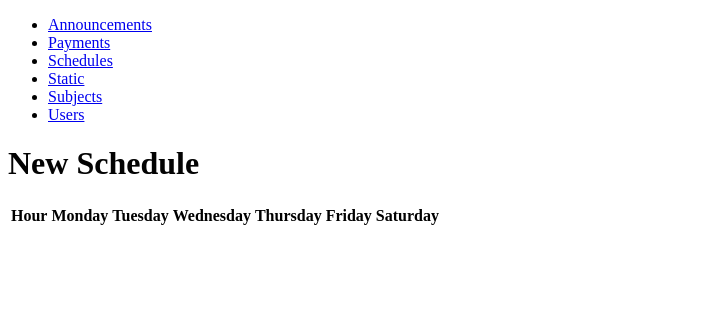
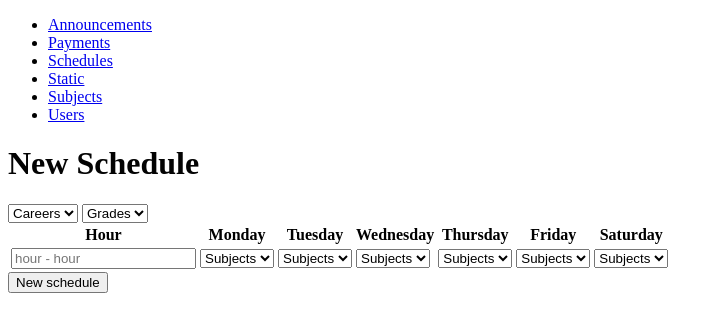
Before and after one commit to miltonparedes/campus, a Django app: template templates/schedules/add.html in a window 1280 px wide. Shown: the top 332 px of the page, without its empty margins (0-723 px from the left). Run offline with Django 3.2, Linux system fonts and the light colour scheme; the template is opened without the code that fills it, so the values that code supplies are empty; style sheets or scripts are compiled from the project's sources; some libraries are stand-ins or nearby versions.

Commit message:
schedule update

```diff
--- a/templates/schedules/add.html
+++ b/templates/schedules/add.html
@@ -1,12 +1,19 @@
 {% extends '_layouts/base.html' %}
 
-{% block tittle %} Schedules {% endblock %}
+{% block title %} Schedules {% endblock %}
 
 {% block content %}
  <div class="">
   <h1>New Schedule</h1>
  </div>
  <div class="">
+  <select class="" name="">
+   <option value="">Careers</option>
+  </select>
+  <select class="" name="">
+   <option value="">Grades</option>
+  </select>
+  <form class="" action="index.html" method="post">
    <table>
     <tr>
      <th>Hour</th>
@@ -18,9 +25,43 @@
      <th>Saturday</th>
     </tr>
     <tr>
-
+     <td>
+      <input type="text" name="" value="" placeholder="hour - hour">
+     </td>
+     <td>
+      <select class="" name="">
+       <option value="">Subjects</option>
+      </select>
+     </td>
+     <td>
+      <select class="" name="">
+       <option value="">Subjects</option>
+      </select>
+     </td>
+     <td>
+      <select class="" name="">
+       <option value="">Subjects</option>
+      </select>
+     </td>
+     <td>
+      <select class="" name="">
+       <option value="">Subjects</option>
+      </select>
+     </td>
+     <td>
+      <select class="" name="">
+       <option value="">Subjects</option>
+      </select>
+     </td>
+     <td>
+      <select class="" name="">
+       <option value="">Subjects</option>
+      </select>
+     </td>
     </tr>
    </table>
+   <input type="submit" name="" value="New schedule">
+  </form>
  </div>
 
 {% endblock %}
```
Also changed, not shown: templates/schedules/edit.html (+16 -0 lines). Lines whose indentation alone changed are shown as unchanged.
